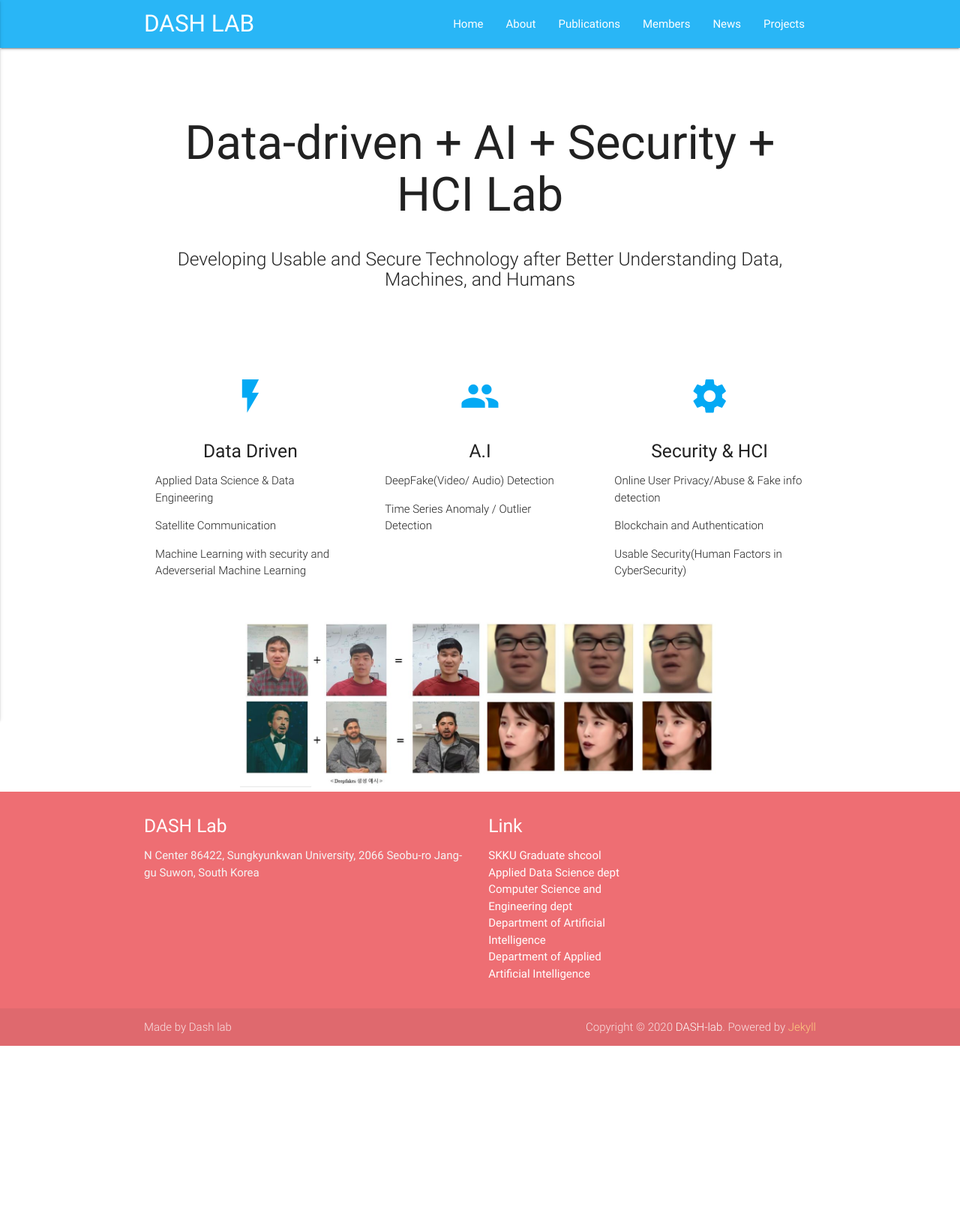
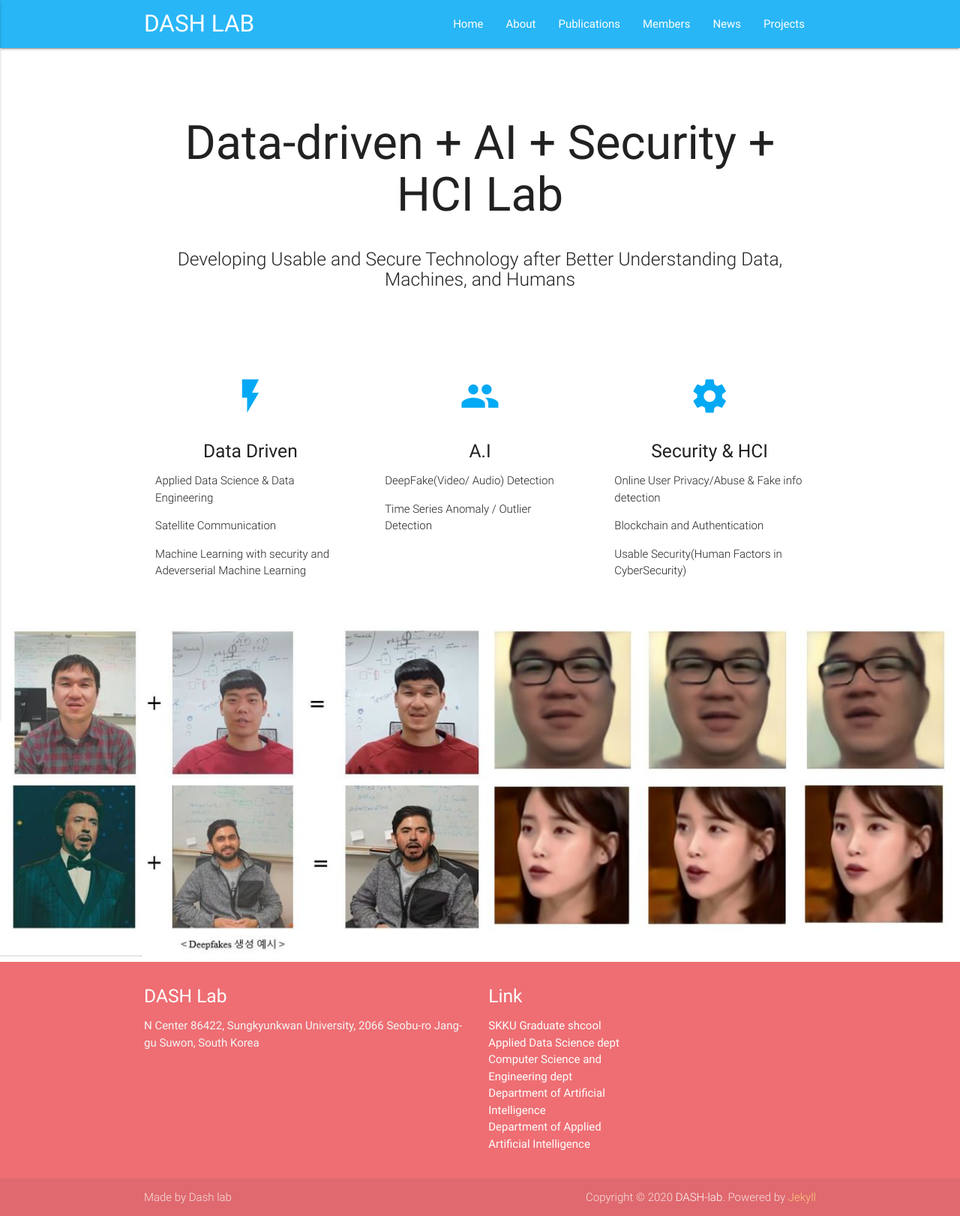
Before and after one commit to Yurim990507/DASH-Lab.github.io, a Jekyll site: the page built from index.md, in a window 1280 px wide. Shown: the whole page at 75% size. Built offline with Jekyll 4.4.1, drawn with Linux system fonts in a browser that asks for light colours; before the commit the page ends 1395 px from its top, so only the background shows below that.

Commit message:
Update home.html

```diff
--- a/_layouts/home.html
+++ b/_layouts/home.html
@@ -59,4 +59,4 @@ layout: default
 
 
   </div>
- <center><img src="/img/IU2.JPG" alt="" width="640" /></center>
+ <center><img src="/img/IU2.JPG" alt="" width="1280" /></center>
```
